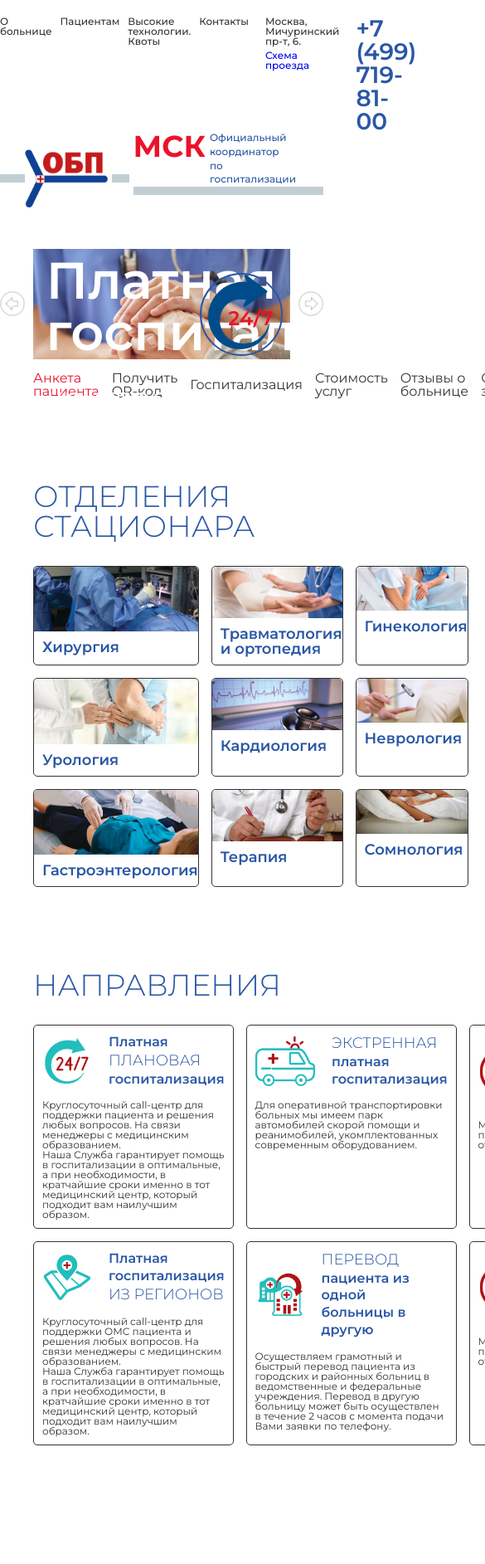
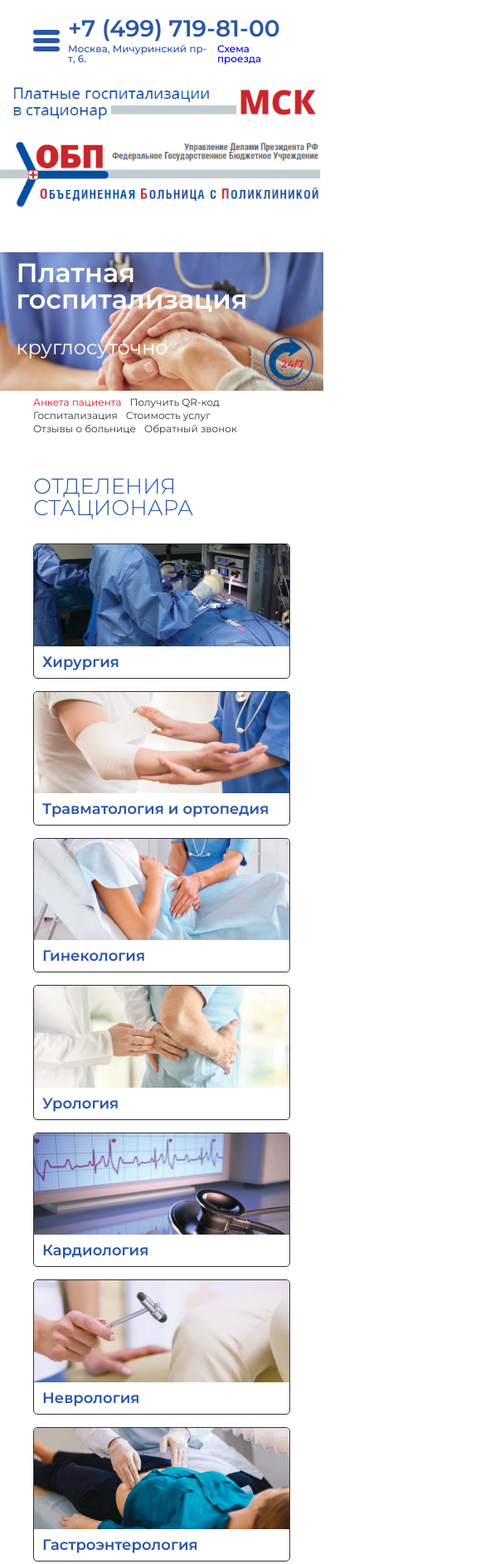
Before and after one commit to vladimirmuratov/obp-msk-main-new, a plain HTML site: page index.html in a window 390 px wide. Shown: the top 1885 px of the page at 83% size, 585 px wide, since content can reach past the window. Before the commit the page ends 1792 px from the top, so only its background shows below. Drawn offline with nearby package versions, Linux system fonts and the light colour scheme.

Commit message:
adaptive

```diff
--- a/index.html
+++ b/index.html
@@ -28,14 +28,8 @@
                     <a href='/paid_services/person.php' class='' title="Пациентам">Пациентам</a>
                 </li>
                 <li>
-                    <a href='/sp/list.php' class='' title="Специалисты">Специалисты</a>
-                </li>
-                <li>
                     <a href='/higt_technology/index.php' class='' title="Высокие технологии. Квоты">Высокие технологии.
                         Квоты</a>
-                </li>
-                <li>
-                    <a href='/scientific_effort/main.php' class='' title="Публикации">Публикации</a>
                 </li>
                 <li>
                     <a href='/about/contact.php' class='' title="Контакты">Контакты</a>
@@ -44,8 +38,14 @@
         </div>
     </div>
     <!--    Mobile menu-->
-    <div class="wrap-px-50">
+    <div class="wrap-px-40">
         <header class="header">
+
+            <button class="burger">
+                <span class="burger_line"></span>
+                <span class="burger_line"></span>
+                <span class="burger_line"></span>
+            </button>
             <nav class="header_links-block">
                 <a href="#">О больнице</a>
                 <a href="#">Пациентам</a>
@@ -58,22 +58,51 @@
             </div>
             <div class="header_phone-block">
                 <p>+7 (499) 719-81-00</p>
+                <div class="header_address-block_xs">
+                    <p>Москва, Мичуринский пр-т, 6.</p>
+                    <a href="#" class="header_schema">Схема проезда</a>
                 </div>
+            </div>
+
         </header>
+    </div>
+    <div class="text-banner-block wrap-px-40">
+        <p class="text-banner">Платные госпитализации в стационар</p>
+        <div class="text-banner-block-right">
+            <div class="msk-block">
+                <div class="msk-logo">
+                    <h3 class="msk-h">МСК</h3>
+                    <p class="msk-p">Официальный координатор<br/>по госпитализации</p>
+                </div>
+                <img class="line-height" src="img/line_vert.png" alt="pic">
+            </div>
+        </div>
+    </div>
+
+    <div class="text-banner-block-sm">
+        <img src="/img/msk-480.png" alt="pic"/>
+        <img src="/img/obp-480.png" alt="pic"/>
+    </div>
+
+    <div class="text-banner-block-xs">
+        <img src="/img/msk-320.png" alt="pic"/>
+        <img src="/img/obp-320.png" alt="pic"/>
     </div>
     <section class="logo-block">
         <img class="line-height" src="img/line_vert.png" alt="pic">
 
         <img class="logo" src="img/logo.png" alt="pic">
-        <img class="line-height" src="img/line_vert.png" alt="pic" style="width: 40px;padding-left: 5px;">
+        <img class="line-height" src="img/line_vert.png" alt="pic"/>
 
         <img class="logo-banner" src="img/logo_ras.png" alt="pic">
+        <div class="logo-block_right-block">
             <div class="msk-block">
                 <div class="msk-logo">
-                <p>МСК</p>
-                <p>Официальный координатор<br/>по госпитализации</p>
+                    <h3 class="msk-h">МСК</h3>
+                    <p class="msk-p">Официальный координатор<br/>по госпитализации</p>
                 </div>
                 <img class="line-height" src="img/line_vert.png" alt="pic">
+            </div>
         </div>
     </section>
     <section class="mt-50">
@@ -82,8 +111,8 @@
             <div class="banner">
                 <img src="img/banner-min.png" alt="pic"/>
                 <div class="banner_text">
-                    <h6>Платная госпитализация</h6>
-                    <p>круглосуточно</p>
+                    <h6 class="banner_text_h">Платная госпитализация</h6>
+                    <p class="banner_text_p">круглосуточно</p>
                 </div>
                 <div class="float-btn_pos">
                     <div class="float-btn">
@@ -94,7 +123,7 @@
             </div>
             <img src="/img/arrow_down.png" alt="pic" class="arrow" style="rotate: -90deg"/>
         </div>
-        <div class="banner-block_links content">
+        <div class="banner-block_links">
             <a href="#" class="active">Анкета пациента</a>
             <a href="#">Получить QR-код</a>
             <a href="#">Госпитализация</a>
@@ -105,7 +134,7 @@
     </section>
     <section class="services content mt-100">
         <h3 class="section-title">отделения стационара</h3>
-        <div class="grid-block">
+        <div class="grid-block-services">
             <div class="services-card">
                 <img src="/img/services/1.png" alt="pic"/>
                 <p>Хирургия</p>
@@ -148,7 +177,7 @@
     </section>
     <section class="services content mt-100 pb-50">
         <h3 class="section-title">направления</h3>
-        <div class="grid-block">
+        <div class="grid-block-directions">
             <div class="directions-card">
                 <div class="directions-card_image-block">
                     <img src="/img/directions/1.png" alt="pic"/>
--- a/style.css
+++ b/style.css
@@ -99,22 +99,43 @@ body {
     padding: 0 40px;
 }
 
-.wrap-px-50 {
-    padding: 0 50px;
+.wrap-px-40 {
+    padding: 0 40px;
+}
+
+.burger {
+    display: none;
+    cursor: pointer;
+    padding: 0;
+    background-color: inherit;
+    border: none;
+    flex-direction: column;
+    justify-content: center;
+    align-items: center;
+}
+
+.burger_line {
+    display: none;
+    width: 32px;
+    height: 6px;
+    background-color: var(--blue);
+    margin-bottom: 4px;
+    border-radius: 5px;
+}
+
+.burger_line:last-child {
+    margin-bottom: 0;
 }
 
 .header {
-    /*border: 1px solid blue;*/
     display: flex;
     justify-content: space-between;
-    /*align-items: center;*/
     gap: 10px;
 
     padding: 20px 0;
 }
 
 .header_links-block {
-    /*border: 1px solid red;*/
     display: flex;
     gap: 10px;
     height: 100%;
@@ -127,7 +148,6 @@ body {
 }
 
 .header_address-block {
-    /*border: 1px solid green;*/
     font-size: 12px;
     font-weight: 500;
 
@@ -141,9 +161,19 @@ body {
 }
 
 .header_phone-block {
+    display: flex;
+    flex-direction: column;
+    gap: 5px;
     color: var(--blue);
     font-size: 28px;
     font-weight: 600;
+}
+
+.header_address-block_xs {
+    display: none;
+    font-size: 12px;
+    font-weight: 500;
+    gap: 5px;
 }
 
 .mobile-menu {
@@ -156,17 +186,46 @@ body {
     color: var(--black);
 }
 
+.text-banner-block {
+    display: flex;
+    justify-content: space-between;
+    align-items: flex-end;
+    padding-top: 20px;
+    padding-bottom: 20px;
+}
+
+.text-banner-block-sm {
+    display: none;
+    flex-direction: column;
+    gap: 15px;
+}
+
+.text-banner-block-xs {
+    display: none;
+    flex-direction: column;
+    gap: 15px;
+}
+
+.text-banner-block-right {
+    display: none;
+}
+
+.text-banner {
+    color: var(--blue);
+    text-align: right;
+    font-size: 28px;
+    font-weight: 300;
+}
+
 .logo-block {
-    /*border: 1px solid darkviolet;*/
     display: flex;
     justify-content: space-between;
     align-items: center;
 
-    /*padding: 0 50px 0 0;*/
+    padding: 0 40px 0 0;
 }
 
 .msk-block {
-    /*border: 1px solid blue;*/
     display: flex;
     flex-direction: column;
     margin-top: -37px;
@@ -181,13 +240,13 @@ body {
     margin-right: 33px;
 }
 
-.msk-logo p:first-child {
+.msk-h {
     color: var(--red);
     font-size: 36px;
     font-weight: 700;
 }
 
-.msk-logo p:last-child {
+.msk-p {
     color: var(--blue);
     font-size: 12px;
     font-weight: 500;
@@ -216,16 +275,15 @@ body {
 }
 
 .logo-block img:nth-child(3) {
-    /*flex: 1;*/
+    padding-left: 5px;
+    flex: 1;
 }
 
 .banner-block {
-    /*border: 1px solid blue;*/
     display: flex;
     justify-content: space-between;
     align-items: center;
     gap: 10px;
-    /*padding: 50px 0;*/
 }
 
 .arrow {
@@ -234,7 +292,6 @@ body {
 }
 
 .banner {
-    /*border: 3px solid red;*/
     height: 50%;
     flex: 1;
     position: relative;
@@ -254,12 +311,12 @@ body {
     gap: 30px;
 }
 
-.banner_text h6 {
+.banner_text_h {
     font-size: 62px;
     font-weight: 600;
 }
 
-.banner_text p {
+.banner_text_p {
     font-size: 36px;
 }
 
@@ -293,10 +350,11 @@ body {
 }
 
 .banner-block_links {
-    padding-top: 15px;
+    padding: 15px 40px 0;
     display: flex;
     align-items: center;
     gap: 15px;
+    flex-wrap: wrap;
 }
 
 .banner-block_links a {
@@ -304,10 +362,15 @@ body {
 }
 
 .services {
-    /*border: 1px solid red;*/
 }
 
-.grid-block {
+.grid-block-services {
+    display: grid;
+    grid-template-columns: repeat(3, 1fr);
+    gap: 15px;
+}
+
+.grid-block-directions {
     display: grid;
     grid-template-columns: repeat(3, 1fr);
     gap: 15px;
@@ -335,29 +398,29 @@ body {
     padding-left: 10px;
 }
 
-.directions-card{
+.directions-card {
     border: 1px solid var(--black);
     border-radius: 5px;
     padding: 10px;
 }
 
-.directions-card_image-block{
+.directions-card_image-block {
     display: flex;
-    /*justify-content: space-between;*/
     align-items: center;
     gap: 20px;
     margin-bottom: 15px;
 }
 
-.directions-card_image-block img{
+.directions-card_image-block img {
     height: 60px;
 }
 
-.image-block_title{
+.image-block_title {
     display: flex;
-    flex-direction: column;
+    gap: 5px;
+    flex-wrap: wrap;
+    width: 55%;
     color: var(--blue);
-    line-height: 1.3;
 }
 
 /*------------------Mobile menu---------------------*/
@@ -421,7 +484,7 @@ body {
     margin-bottom: 30px;
 }
 
-.fw-100{
+.fw-100 {
     font-weight: 300;
 }
 
@@ -465,55 +528,243 @@ body {
     margin-bottom: 50px;
 }
 
-.pb-50{
+.pb-50 {
     padding-bottom: 50px;
 }
 
 /*-----------------------Adaptive--------------------*/
 
+
 @media (max-width: 1441px) {
 }
 
-@media (max-width: 1180px) {
-    .header {
-        gap: 20px;
-    }
-
-    .logo, .logo-banner {
-        height: 70px;
-        width: auto;
+@media (min-width: 1025px) {
+    .text-banner {
+        display: none;
     }
 }
 
 @media (max-width: 1025px) {
-}
+    .header_links-block {
+        flex-wrap: wrap;
+        width: 30%;
+        gap: 5px;
+    }
 
-@media (max-width: 975px) {
-    .header {
-        justify-content: space-between;
+    .logo {
+        height: 70px;
+        width: auto;
+    }
+
+    .msk-p {
+        display: none;
+    }
+
+    .msk-logo {
+        margin-right: 0;
+        justify-content: center;
+    }
+
+    .banner-block_links {
+        font-size: 12px;
+    }
+
+    .grid-block-directions {
+        grid-template-columns: repeat(2, 1fr);
+        grid-column-gap: 40px;
+        grid-row-gap: 20px;
+    }
+
+    .arrow {
+        display: none;
+    }
+
+    .text-banner-block {
+        justify-content: flex-end;
     }
 }
 
 @media (max-width: 769px) {
-}
+    .grid-block-services {
+        grid-template-columns: repeat(2, 1fr);
+    }
 
-@media (max-width: 629px) {
-    .logo-banner {
+    .grid-block-directions {
+        grid-template-columns: 1fr;
+        gap: 10px;
+    }
+
+    .image-block_title {
+        width: 100%;
+    }
+
+    .header_links-block {
         display: none;
+    }
+
+    .burger {
+        display: flex;
+    }
+
+    .burger_line {
+        display: block;
+    }
+
+    .logo-block_right-block {
+        display: none;
+        /*flex: 1;*/
+    }
+
+    .logo-block {
+        padding-right: 40px;
+    }
+
+    .text-banner-block-right {
+        display: block;
+        flex: 1;
+    }
+
+    .banner-block_links {
+        gap: 6px;
+    }
+
+    .banner_text_h {
+        font-size: 48px;
+    }
+
+    .banner_text_p {
+        font-size: 32px;
+    }
+
+    .text-banner-block {
+        justify-content: center;
     }
 }
 
-@media (max-width: 531px) {
-    .wrap-px-50 {
-        padding: 0;
+@media (max-width: 481px) {
+    .grid-block-services {
+        grid-template-columns: 1fr;
     }
-}
 
-@media (max-width: 426px) {
+    .logo-block {
+        display: none;
+    }
+
+    .banner-block_links {
+        padding-top: 8px;
+        grid-row-gap: 4px;
+        grid-column-gap: 10px;
+    }
+
+    .header_address-block {
+        display: none;
+    }
+
+    .header_address-block_xs {
+        display: flex;
+    }
+
+    .banner_text_h {
+        font-size: 32px;
+    }
+
+    .banner_text_p {
+        font-size: 24px;
+    }
+
+    .section-title {
+        font-size: 26px;
+    }
+
+    .mt-100 {
+        margin-top: 50px;
+    }
+
+    .float-btn {
+        width: 60px;
+        height: 60px;
+    }
+
+    .float-btn img {
+        width: 50px;
+        height: 50px;
+    }
+
+    .float-btn_text {
+        font-size: 12px;
+    }
+
+    .text-banner-block {
+        display: none;
+    }
+
+    .text-banner-block-sm {
+        display: flex;
+    }
+
+    .text-banner-block-sm img {
+        width: 100%;
+    }
 }
 
 @media (max-width: 376px) {
 }
 
 @media (max-width: 321px) {
+    .header_phone-block p {
+        font-size: 18px;
+    }
+
+    .banner_text_h {
+        font-size: 22px;
+    }
+
+    .banner_text_p {
+        font-size: 18px;
+    }
+
+    .header_address-block_xs {
+    }
+
+    .header_address-block_xs p {
+        font-size: 10px;
+    }
+
+    .header_schema {
+        font-size: 10px;
+    }
+
+    .wrap-px-40 {
+        padding: 0 10px;
+    }
+
+    .text-banner-block-sm {
+        display: none;
+    }
+
+    .text-banner-block-xs {
+        display: flex;
+    }
+
+    .text-banner-block-xs img {
+        width: 100%;
+    }
+
+    .banner-block_links {
+        padding: 15px 10px 0;
+        display: grid;
+        grid-template-columns: repeat(3, 1fr);
+    }
+
+    .banner-block_links a {
+        font-size: 9px;
+    }
+
+    .content {
+        padding: 0 10px;
+    }
+
+    .banner_text{
+        gap: 15px;
+    }
 }
```
Also changed, not shown: img/msk-320.png (added), img/msk-480.png (added), img/obp-320.png (added), img/obp-480.png (added). Lines whose indentation alone changed are shown as unchanged.
